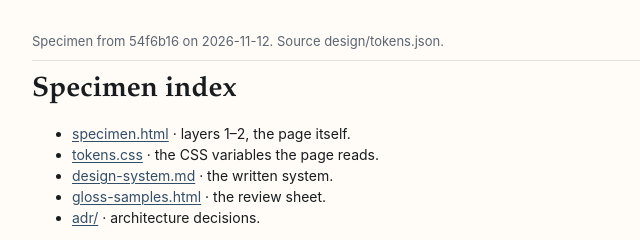
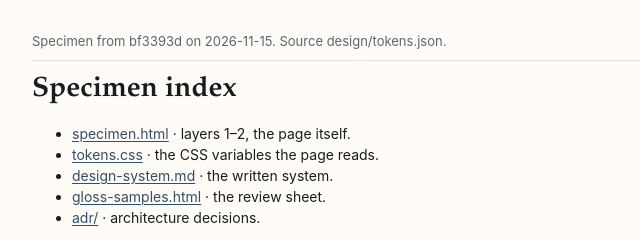
Before and after one commit to jacklaw1410/read-later, a plain HTML site: page design/specimen/index.html in a window 1280 px wide. Shown: the top 240 px of the page, 96-736 px from the left. Drawn offline with Linux system fonts and the light colour scheme.

Commit message:
chore(tokens): refresh specimen banner to bf3393d

```diff
--- a/design/specimen/index.html
+++ b/design/specimen/index.html
@@ -85,7 +85,7 @@ figcaption span{color:var(--text-meta)}
 </style>
 </head>
 <body class="t-note">
-<p class="banner t-caption">Specimen from 54f6b16 on 2026-11-12. Source design/tokens.json.</p>
+<p class="banner t-caption">Specimen from bf3393d on 2026-11-15. Source design/tokens.json.</p>
 <h1 class="t-title">Specimen index</h1>
 <ul>
 <li><a href="specimen.html">specimen.html</a> · layers 1–2, the page itself.</li>
```
